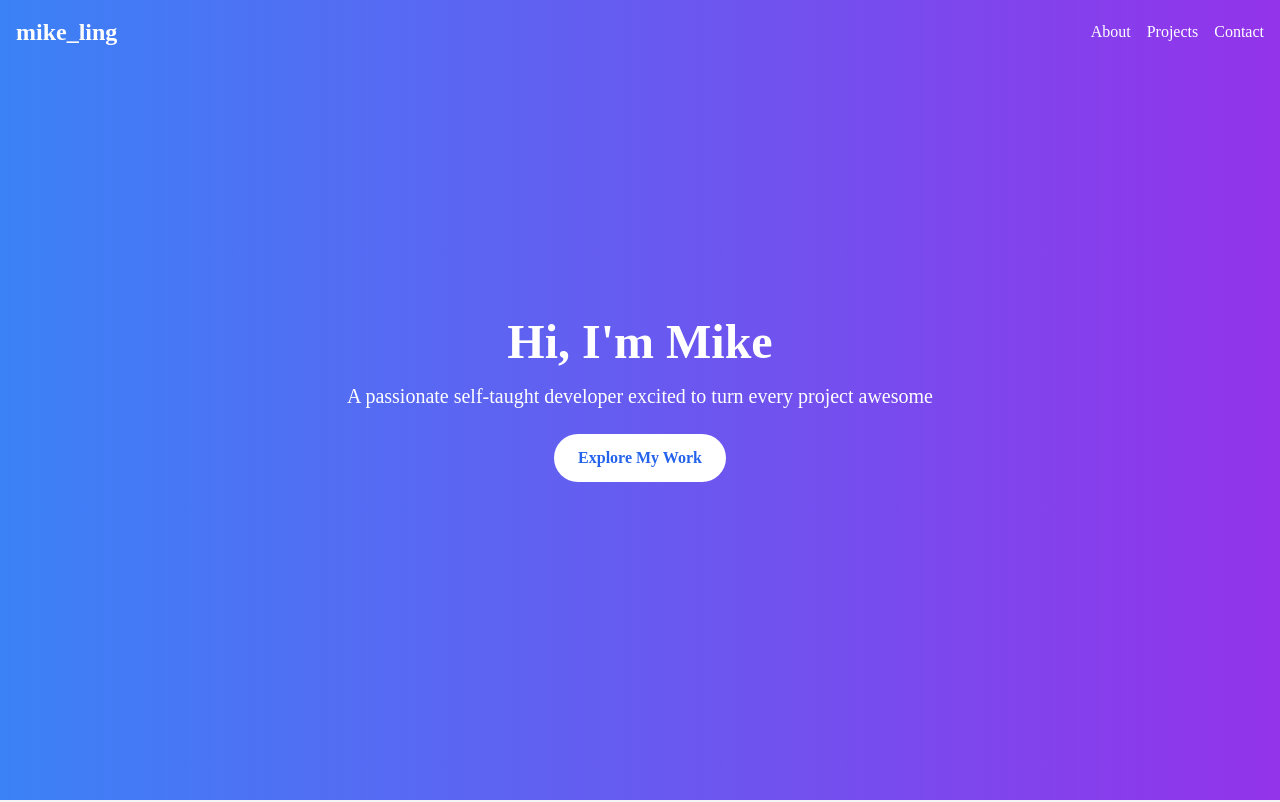
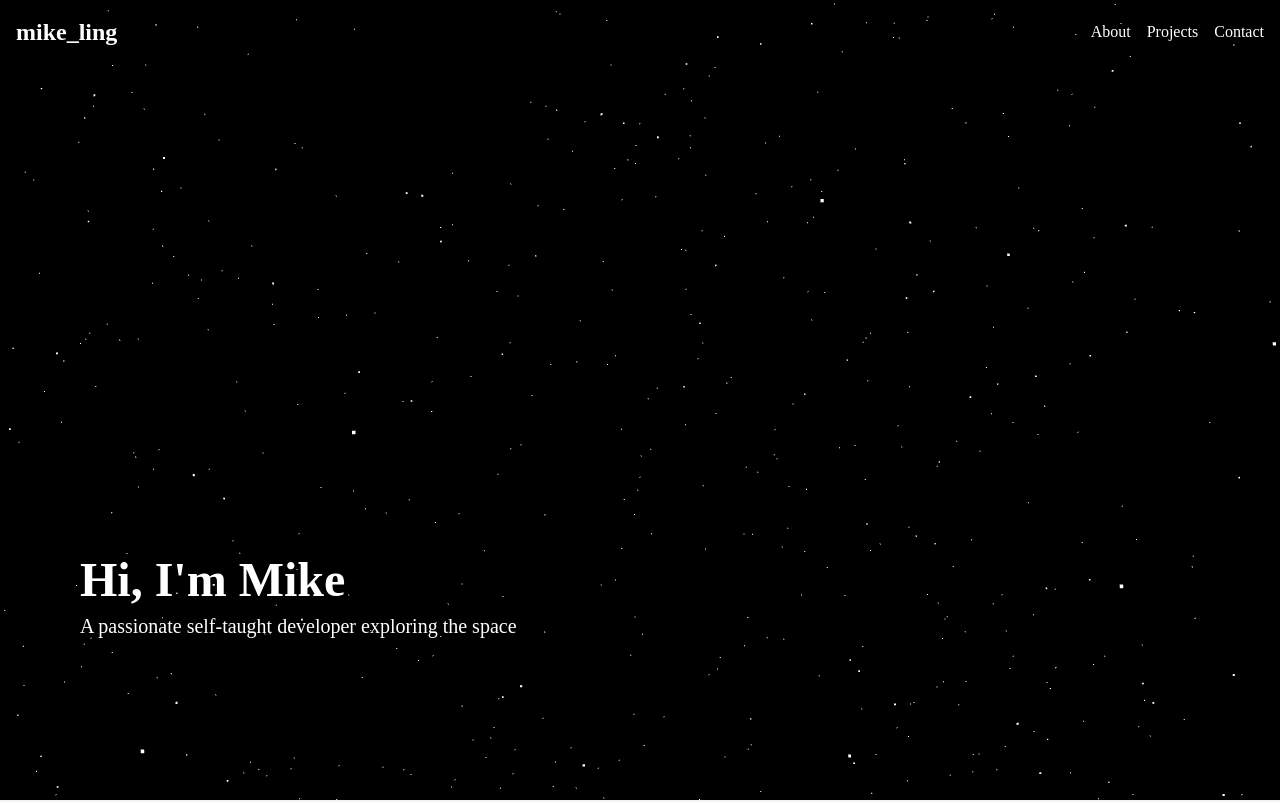
Before and after one commit to mikeling-dev/my-portfolio, a Next.js app: page / in a window 1280 px wide. Shown: the top 802 px of the page. Built offline with nearby package versions, Linux system fonts and the light colour scheme.

Commit message:
implemented constellation effect on hero section with three.js

```diff
--- a/package.json
+++ b/package.json
@@ -20,6 +20,7 @@
     "@types/node": "^20",
     "@types/react": "^19",
     "@types/react-dom": "^19",
+    "@types/three": "^0.174.0",
     "autoprefixer": "^10.4.20",
     "eslint": "^9",
     "eslint-config-next": "15.2.0",
--- a/src/app/layout.tsx
+++ b/src/app/layout.tsx
@@ -27,7 +27,7 @@ export default function RootLayout({
   return (
     <html lang="en">
       <body
-        className={`${geistSans.variable} ${geistMono.variable} antialiased`}
+        className={`${geistSans.variable} ${geistMono.variable} antialiased bg-black`}
       >
         <Navbar />
         {children}
--- a/src/components/Hero.tsx
+++ b/src/components/Hero.tsx
@@ -1,28 +1,118 @@
-"use client";
+"use client"; // Required for client-side rendering with Three.js
 
+import { useEffect, useRef } from "react";
+import * as THREE from "three";
 import { motion } from "framer-motion";
 
 export default function Hero() {
+  const canvasRef = useRef<HTMLCanvasElement>(null);
+
+  useEffect(() => {
+    if (!canvasRef.current) return;
+
+    // 1. Set up the Scene, Camera, and Renderer
+    const scene = new THREE.Scene();
+    const camera = new THREE.PerspectiveCamera(
+      75, // Field of view
+      window.innerWidth / window.innerHeight, // Aspect ratio
+      200, // Near clipping plane
+      2000 // Far clipping plane
+    );
+    const renderer = new THREE.WebGLRenderer({
+      canvas: canvasRef.current,
+      antialias: true,
+    });
+    renderer.setSize(window.innerWidth, window.innerHeight);
+    renderer.setClearColor(0x000000); // Black background
+
+    // 2. Create Stars (Particle System)
+    const starCount = 2000;
+    const positions = new Float32Array(starCount * 3); // x, y, z for each star
+    for (let i = 0; i < starCount; i++) {
+      positions[i * 3] = (Math.random() - 0.5) * 2000; // x
+      positions[i * 3 + 1] = (Math.random() - 0.5) * 2000; // y
+      positions[i * 3 + 2] = (Math.random() - 0.5) * 2000; // z
+    }
+
+    const starGeometry = new THREE.BufferGeometry();
+    starGeometry.setAttribute(
+      "position",
+      new THREE.BufferAttribute(positions, 3)
+    );
+    const starMaterial = new THREE.PointsMaterial({
+      color: 0xffffff, // White stars
+      size: 2,
+      sizeAttenuation: true,
+    });
+    const stars = new THREE.Points(starGeometry, starMaterial);
+    scene.add(stars);
+
+    // 3. Position the Camera
+    camera.position.z = 200;
+
+    // 4. Mouse Interaction Variables
+    let mouseX = 0;
+    let mouseY = 0;
+
+    // 5. Animation Loop
+    const animate = () => {
+      requestAnimationFrame(animate);
+
+      // Rotate stars slightly for a space effect
+      stars.rotation.x += 0.005;
+      stars.rotation.y += 0.005;
+
+      // Adjust rotation based on mouse movement
+      const targetX = mouseY * 0.001; // Invert for natural feel
+      const targetY = mouseX * 0.001;
+      stars.rotation.x += 0.05 * (targetX - stars.rotation.x);
+      stars.rotation.y += 0.05 * (targetY - stars.rotation.y);
+
+      renderer.render(scene, camera);
+    };
+    animate();
+
+    // 6. Handle Mouse Movement
+    const handleMouseMove = (event: MouseEvent) => {
+      mouseX = event.clientX - window.innerWidth / 2;
+      mouseY = event.clientY - window.innerHeight / 2;
+    };
+    window.addEventListener("mousemove", handleMouseMove);
+
+    // 7. Handle Window Resize
+    const handleResize = () => {
+      camera.aspect = window.innerWidth / window.innerHeight;
+      camera.updateProjectionMatrix();
+      renderer.setSize(window.innerWidth, window.innerHeight);
+    };
+    window.addEventListener("resize", handleResize);
+
+    // 8. Cleanup on Unmount
+    return () => {
+      window.removeEventListener("mousemove", handleMouseMove);
+      window.removeEventListener("resize", handleResize);
+      renderer.dispose();
+    };
+  }, []);
+
   return (
-    <section className="min-h-screen flex items-center justify-center bg-gradient-to-r from-blue-500 to-purple-600 text-white">
+    <section className="relative h-screen bg-black text-white overflow-hidden w-screen">
+      {/* Three.js Canvas */}
+      <canvas ref={canvasRef} className="absolute inset-0" />
+
+      {/* Text in Bottom-Left */}
       <motion.div
-        initial={{ opacity: 0, y: 50 }}
+        initial={{ opacity: 0, y: 20 }}
         animate={{ opacity: 1, y: 0 }}
         transition={{ duration: 1 }}
-        className="text-center"
+        className="absolute bottom-40 left-20 z-10"
       >
-        <h1 className="text-5xl font-bold mb-4">Hi, I&apos;m Mike</h1>
-        <p className="text-xl mb-6">
-          A passionate self-taught developer excited to turn every project{" "}
-          awesome
+        <h1 className="text-4xl md:text-5xl font-bold mb-2">
+          Hi, I&apos;m Mike
+        </h1>
+        <p className="text-lg md:text-xl">
+          A passionate self-taught developer exploring the space
         </p>
-        <motion.button
-          whileHover={{ scale: 1.1 }}
-          whileTap={{ scale: 0.9 }}
-          className="bg-white text-blue-600 px-6 py-3 rounded-full font-semibold"
-        >
-          Explore My Work
-        </motion.button>
       </motion.div>
     </section>
   );
--- a/src/components/Navbar.tsx
+++ b/src/components/Navbar.tsx
@@ -2,7 +2,7 @@ import Link from "next/link";
 
 export default function Navbar() {
   return (
-    <nav className="fixed top-0 w-full  text-white p-4">
+    <nav className="fixed top-0 w-full  text-white p-4 z-50">
       <div className="container mx-auto flex justify-between items-center">
         <Link href="/" className="text-2xl font-bold">
           mike_ling
```
Also changed, not shown: 1 other file (tests, documents, lock files or other folders).
